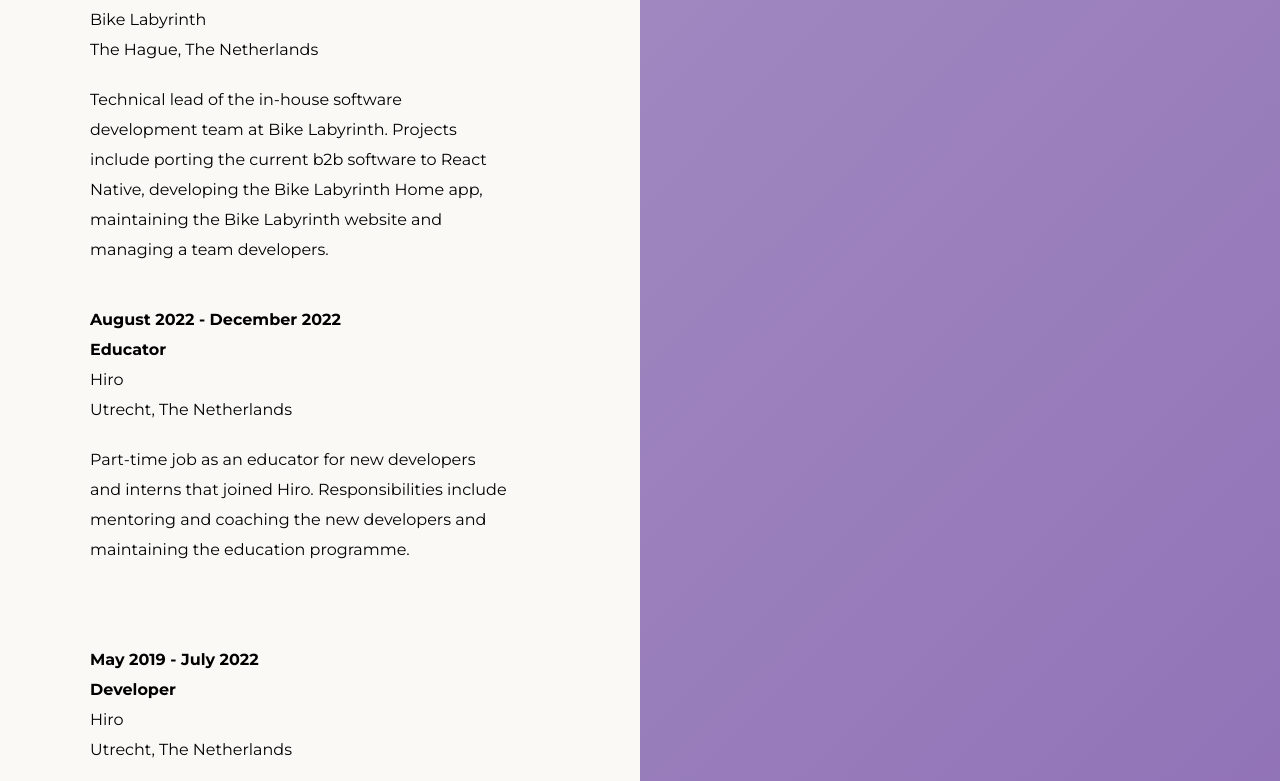
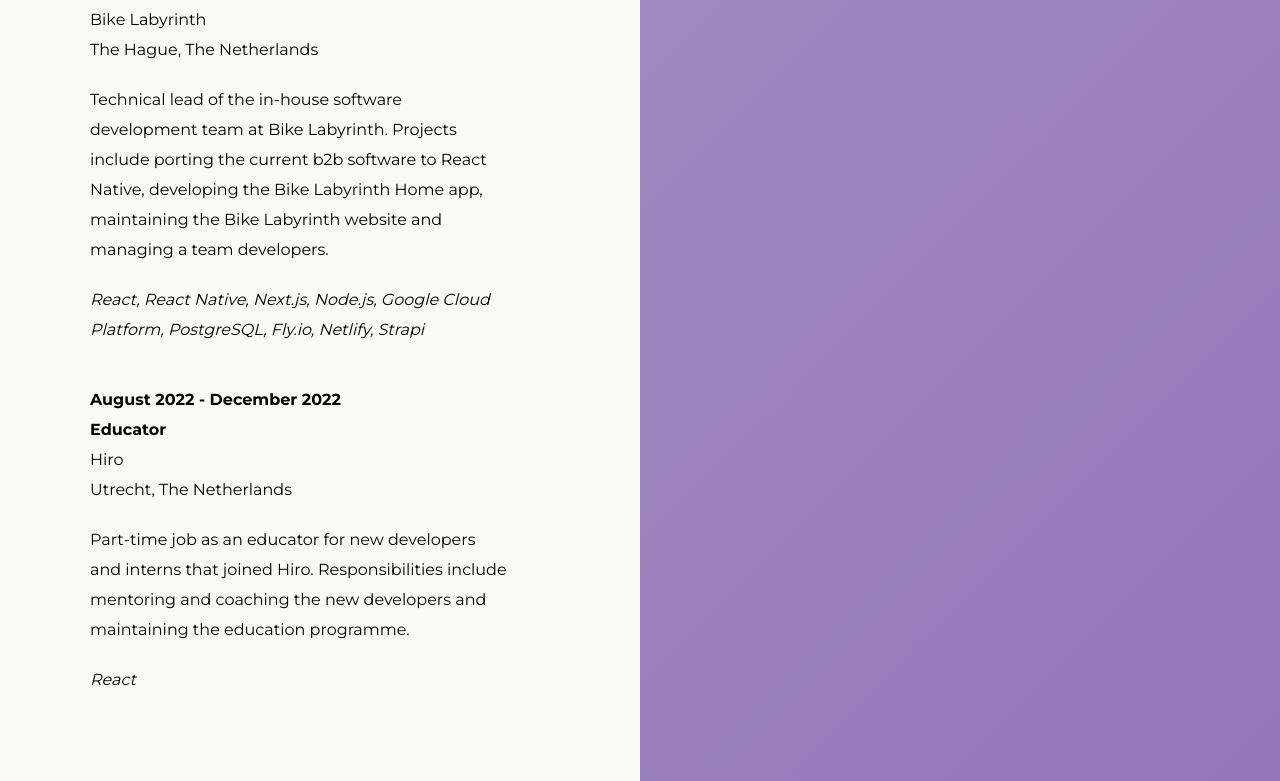
Before and after one commit to pimhopmans/website, a React (Vite) app: page / in a window 1280 px wide. Shown: the part 2149-2930 px from the top of the page. Built offline with nearby package versions, Linux system fonts and the light colour scheme.

Commit message:
feat: add tech stack to experiences

```diff
--- a/src/assets/data/experience.json
+++ b/src/assets/data/experience.json
@@ -11,28 +11,49 @@
     "company": "Bike Labyrinth",
     "date": "August 2022 - February 2025",
     "location": "The Hague, The Netherlands",
-    "text": "Technical lead of the in-house software development team at Bike Labyrinth. Projects include porting the current b2b software to React Native, developing the Bike Labyrinth Home app, maintaining the Bike Labyrinth website and managing a team developers."
+    "text": "Technical lead of the in-house software development team at Bike Labyrinth. Projects include porting the current b2b software to React Native, developing the Bike Labyrinth Home app, maintaining the Bike Labyrinth website and managing a team developers.",
+    "techStack": [
+      "React",
+      "React Native",
+      "Next.js",
+      "Node.js",
+      "Google Cloud Platform",
+      "PostgreSQL",
+      "Fly.io",
+      "Netlify",
+      "Strapi"
+    ]
   },
   {
     "function": "Educator",
     "company": "Hiro",
     "date": "August 2022 - December 2022",
     "location": "Utrecht, The Netherlands",
-    "text": "Part-time job as an educator for new developers and interns that joined Hiro. Responsibilities include mentoring and coaching the new developers and maintaining the education programme."
+    "text": "Part-time job as an educator for new developers and interns that joined Hiro. Responsibilities include mentoring and coaching the new developers and maintaining the education programme.",
+    "techStack": ["React"]
   },
   {
     "function": "Developer",
     "company": "Hiro",
     "date": "May 2019 - July 2022",
     "location": "Utrecht, The Netherlands",
-    "text": "Reponsible for the development of several React frontend projects, including a new UI for the NPO Start CMS, a form management system for Nedap Healthcare and a voice assistant prototype for the NPO Start app. Also mentored interns from time to time."
+    "text": "Reponsible for the development of several React frontend projects, including a new UI for the NPO Start CMS, a form management system for Nedap Healthcare and a voice assistant prototype for the NPO Start app. Also mentored interns from time to time.",
+    "techStack": [
+      "React",
+      "Ruby on Rails",
+      "Python",
+      "PostgreSQL",
+      "MySQL",
+      "FastAPI"
+    ]
   },
   {
     "function": "Teaching assistant",
     "company": "Utrecht University",
     "date": "April 2017 - Jan 2019",
     "location": "Utrecht, The Netherlands",
-    "text": "Responsible for leading work groups for several courses such as Introduction to Linguistics, Computational Linguistics and Semantics"
+    "text": "Responsible for leading work groups for several courses such as Introduction to Linguistics, Computational Linguistics and Semantics",
+    "techStack": ["Python", "Haskell"]
   },
   {
     "_function": "Bar manager",
--- a/src/components/Experience.tsx
+++ b/src/components/Experience.tsx
@@ -24,6 +24,9 @@
                 <Company>{exp.company}</Company>
                 <Location>{exp.location}</Location>
                 <Description>{exp.text}</Description>
+                {exp.techStack && (
+                  <TechStack>{exp.techStack.join(", ")}</TechStack>
+                )}
               </Entry>
             )
         )}
@@ -86,6 +89,10 @@
 const Description = styled.div`
   margin-top: 20px;
 `;
+const TechStack = styled.div`
+  margin-top: 20px;
+  font-style: italic;
+`;
 const Print = styled.div`
   padding-top: 40px;
 `;
```
